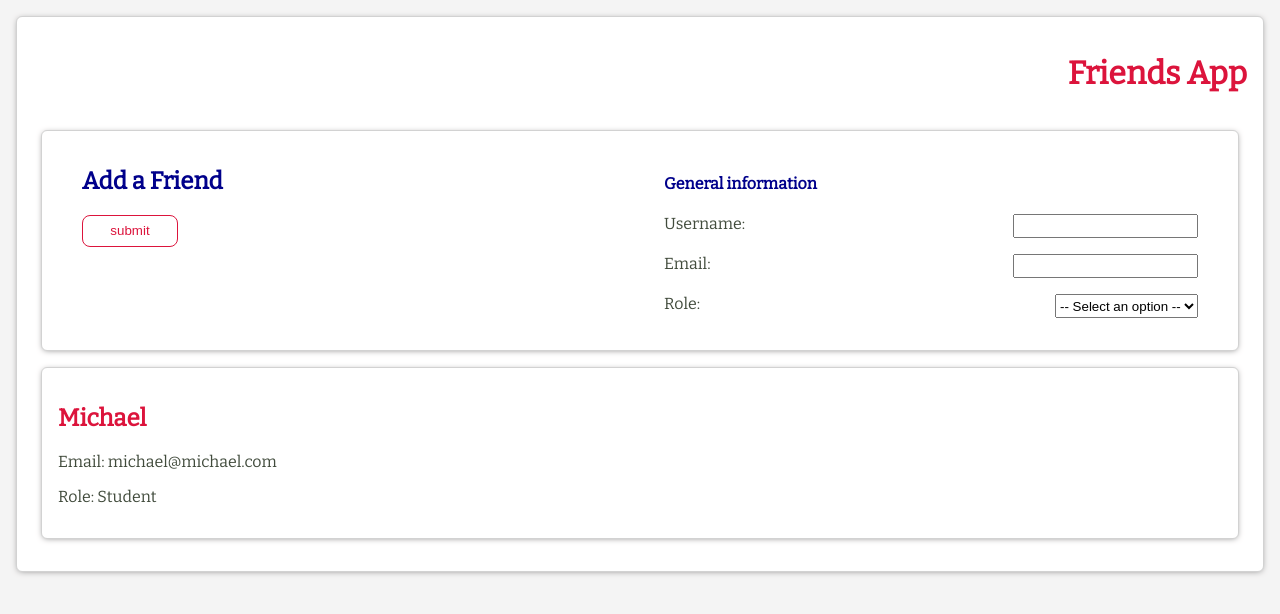
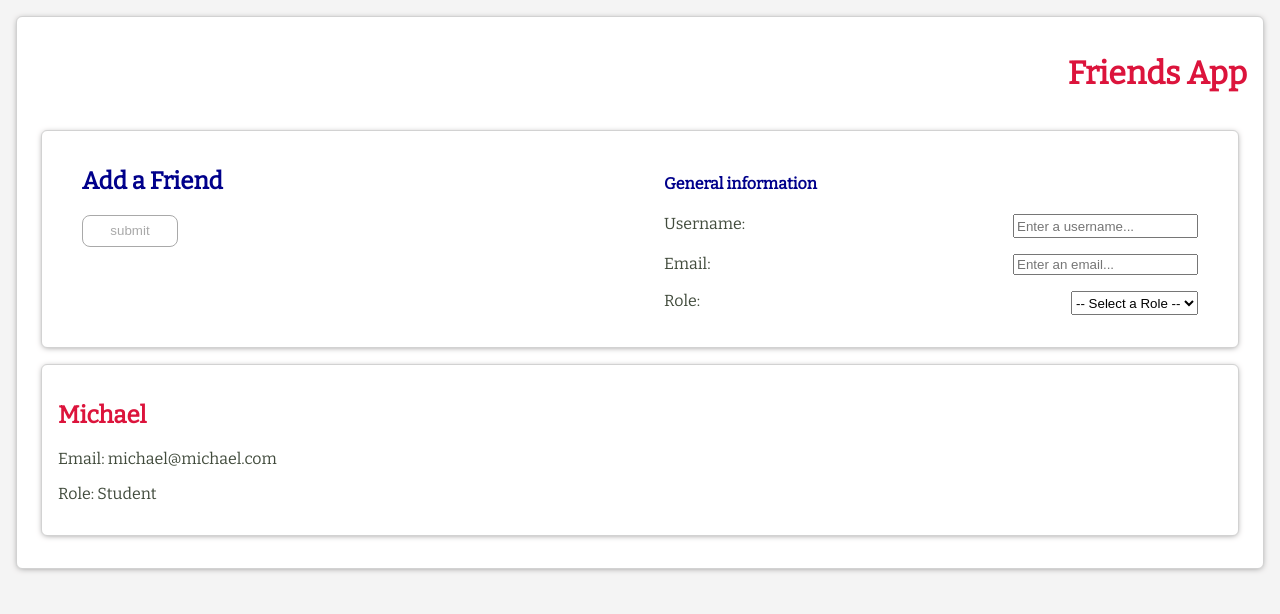
Before and after one commit to bloominstituteoftechnology/web-guided-project-form-management-solution, a React (Vite) app: page / in a window 1280 px wide. Shown: the top 614 px of the page. Built offline with nearby package versions, Linux system fonts and the light colour scheme.

Commit message:
reorganize a bit, update deps

```diff
--- a/src/components/App.js
+++ b/src/components/App.js
@@ -1,9 +1,9 @@
-import React, { useState } from 'react'
+import React, { useState, useEffect } from 'react'
 import { v4 as uuid } from 'uuid'
 import Friend from './Friend'
 import FriendForm from './FriendForm'
 
-// 👉 the shape of the actual friend object from API
+// 👉 the shape of the list of friends from API
 const initialFriendsList = [
   {
     id: uuid(),
@@ -22,38 +22,34 @@ const initialFormValues = {
   role: '',
 }
 
+// 👉 something to simulate async data fetching
+const fakeAxios = () => {
+  return Promise.resolve({ status: 200, success: true, data: initialFriendsList})
+}
+
 export default function App() {
-  const [friends, setFriends] = useState(initialFriendsList)
+  const [friends, setFriends] = useState([])
 
   // 🔥 STEP 1 - WE NEED STATE TO HOLD ALL VALUES OF THE FORM!
   const [formValues, setFormValues] = useState(initialFormValues) // fix this using the state hook
 
-  const onInputChange = evt => {
-    // 🔥 STEP 8 - IMPLEMENT A CHANGE HANDLER (works for inputs and dropdowns)
-    // which can change the state of inputs of type text
+  useEffect(() => {
+    fakeAxios().then(res => setFriends(res.data))
+  }, [])
 
-    // a) pull the name of the input from the event object
-    const name = evt.target.name // either 'username' or 'email'
-    // b) pull the value of the input from the event object
-    const value = evt.target.value // who knows, the current value
-    // c) set a new state for the whole form
-
+  const updateForm = (inputName, inputValue) => {
+    // 🔥 STEP 8 - IMPLEMENT A "FORM STATE CHANGER" which will be used inside inputs' `onChange`
+    // It takes in the name of an input and its value, and updates `formValues`
     setFormValues({
-      // copy over all the properties from formValues
       ...formValues,
-      [name]: value // NOT AN ARRAY
+      [inputName]: inputValue,
     })
   }
 
-  const onSubmit = evt => {
-    // 🔥 STEP 9 - IMPLEMENT A SUBMIT HANDLER
-
-    // a) don't allow the browser to reload!
-    evt.preventDefault()
-    // b) don't allow the submission, if any of the formValues is empty!
-    if (Object.values(formValues).some(input => !input.trim())) return
-    // c) make a new friend object
-    //    set up the new friend with the correct attributes
+  const submitForm = () => {
+    // 🔥 STEP 9 - IMPLEMENT A SUBMIT HANDLER which will be used inside the form's `onSubmit`
+    //    - make a new friend object
+    //    - set up the new friend with the correct attributes
     //    using the information inside the state of the form
     const newFriend = {
       id: uuid(),
@@ -62,8 +58,8 @@ export default function App() {
       role: formValues.role,
     }
     // d) update the list of friends in state with the new friend
-    setFriends([newFriend, ...friends])
-    // e) optionally clear the form
+    setFriends([ newFriend, ...friends])
+    // e) clear the form
     setFormValues(initialFormValues)
   }
 
@@ -75,9 +71,9 @@ export default function App() {
         // 🔥 STEP 2 - The form component needs its props.
         //    Check implementation of FriendForm
         //    to see what props it expects.
+        update={updateForm}
+        submit={submitForm}
         values={formValues}
-        onInputChange={onInputChange}
-        onSubmit={onSubmit}
       />
 
       {
--- a/src/components/FriendForm.js
+++ b/src/components/FriendForm.js
@@ -5,16 +5,34 @@ export default function FriendForm(props) {
   // 🔥 STEP 3 - MAKE SURE THE PARENT IS INJECTING ALL NECESSARY PROPS
   const {
     values,
-    onInputChange,
-    onSubmit,
+    update,
+    submit,
   } = props
+
+  const onChange = evt => {
+    // a) pull the name of the input from the event object
+    const name = evt.target.name // either 'username' or 'email'
+    // b) pull the value of the input from the event object
+    const { value } = evt.target // who knows, the current value
+    // c) use the `update` callback coming in through props
+    update(name, value)
+  }
+
+  const onSubmit = evt => {
+    // a) don't allow the browser to reload!
+    evt.preventDefault()
+    // b) don't allow the submission, if any of the formValues is empty!
+    if (!values.username || !values.email || !values.role) return
+    // c) use the `submit` callback coming in through props
+    submit()
+  }
 
   return (
     // 🔥 STEP 4 - Give the form an `onSubmit` event handler
     <form className='form container' onSubmit={onSubmit}>
       <div className='form-group submit'>
         <h2>Add a Friend</h2>
-        <button>submit</button>
+        <button disabled={!values.username || !values.email || !values.role}>submit</button>
       </div>
 
       <div className='form-group inputs'>
@@ -24,42 +42,45 @@ export default function FriendForm(props) {
         {/* ////////// TEXT INPUTS ////////// */}
         {/* ////////// TEXT INPUTS ////////// */}
         <label>Username:&nbsp;
-          {/* 🔥 STEP 5 - Make an input of type `text` for username and give it a name.
+          {/* 🔥 STEP 5 - Make an input of type `text` for username.
               Controlled inputs also need `value` and `onChange` props.
               Inputs render what they're told - their current value comes from app state.
               At each keystroke, a change handler should fire to change app state. */}
           <input
-            value={values.username}
-            onChange={onInputChange}
             name='username'
             type='text'
-          /></label>
+            placeholder='Enter a username...'
+            maxLength='30'
+            value={values.username}
+            onChange={onChange}
+          />
+        </label>
 
         <label>Email:&nbsp;
           {/* 🔥 STEP 6 - Make an input of type `text` for email. */}
           <input
+            name='email'
+            type='email'
+            placeholder='Enter an email...'
+            maxLength='30'
             value={values.email}
-            onChange={onInputChange}
-            name='email'
-            type='text'
-          /></label>
+            onChange={onChange}
+          />
+        </label>
 
         {/* ////////// DROPDOWN ////////// */}
         {/* ////////// DROPDOWN ////////// */}
         {/* ////////// DROPDOWN ////////// */}
         <label>Role:&nbsp;
           {/* 🔥 STEP 7 - Make dropdown for role. */}
-          <select
-            onChange={onInputChange}
-            value={values.role}
-            name='role'
-          >
-            <option value=''>-- Select an option --</option>
+          <select value={values.role} name='role' onChange={onChange}>
+            <option value=''>-- Select a Role --</option>
             <option value='Student'>Student</option>
+            <option value='TL'>Team Lead</option>
+            <option value='Instructor'>Instructor</option>
             <option value='Alumni'>Alumni</option>
-            <option value='Instructor'>Instructor</option>
-            <option value='TL'>Team Lead</option>
-          </select></label>
+          </select>
+        </label>
       </div>
     </form>
   )
--- a/src/styles.less
+++ b/src/styles.less
@@ -71,4 +71,10 @@ button {
   width: 6rem;
   border-radius: 8px;
   border: 1px solid crimson;
+
+  &:disabled {
+    cursor: not-allowed;
+    color: darkgray;
+    border-color: darkgray;;
+  }
 }
```
Also changed, not shown: package.json (+4 -4 lines), .eslintrc.json, 1 other file (tests, documents, lock files or other folders).
